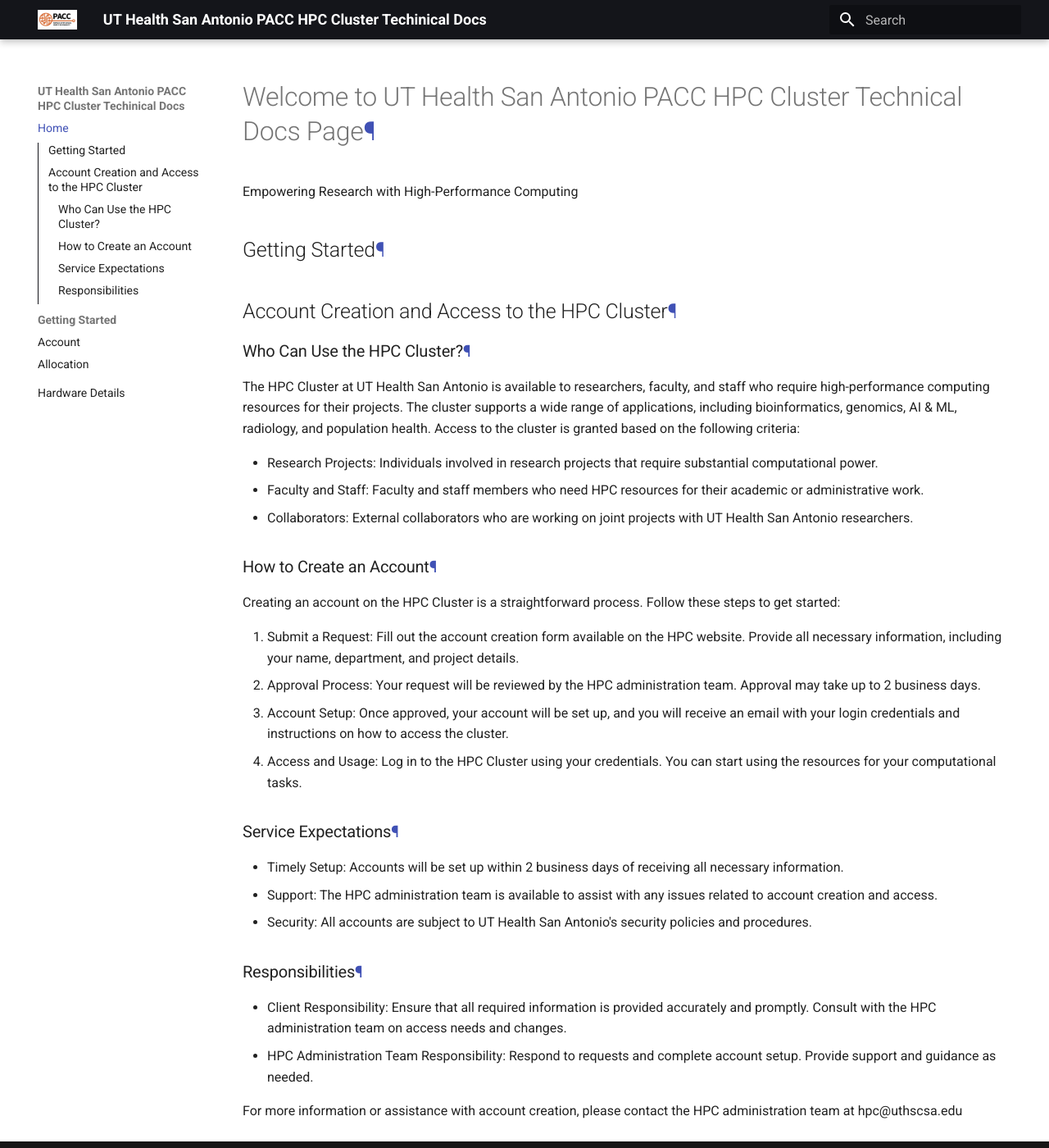
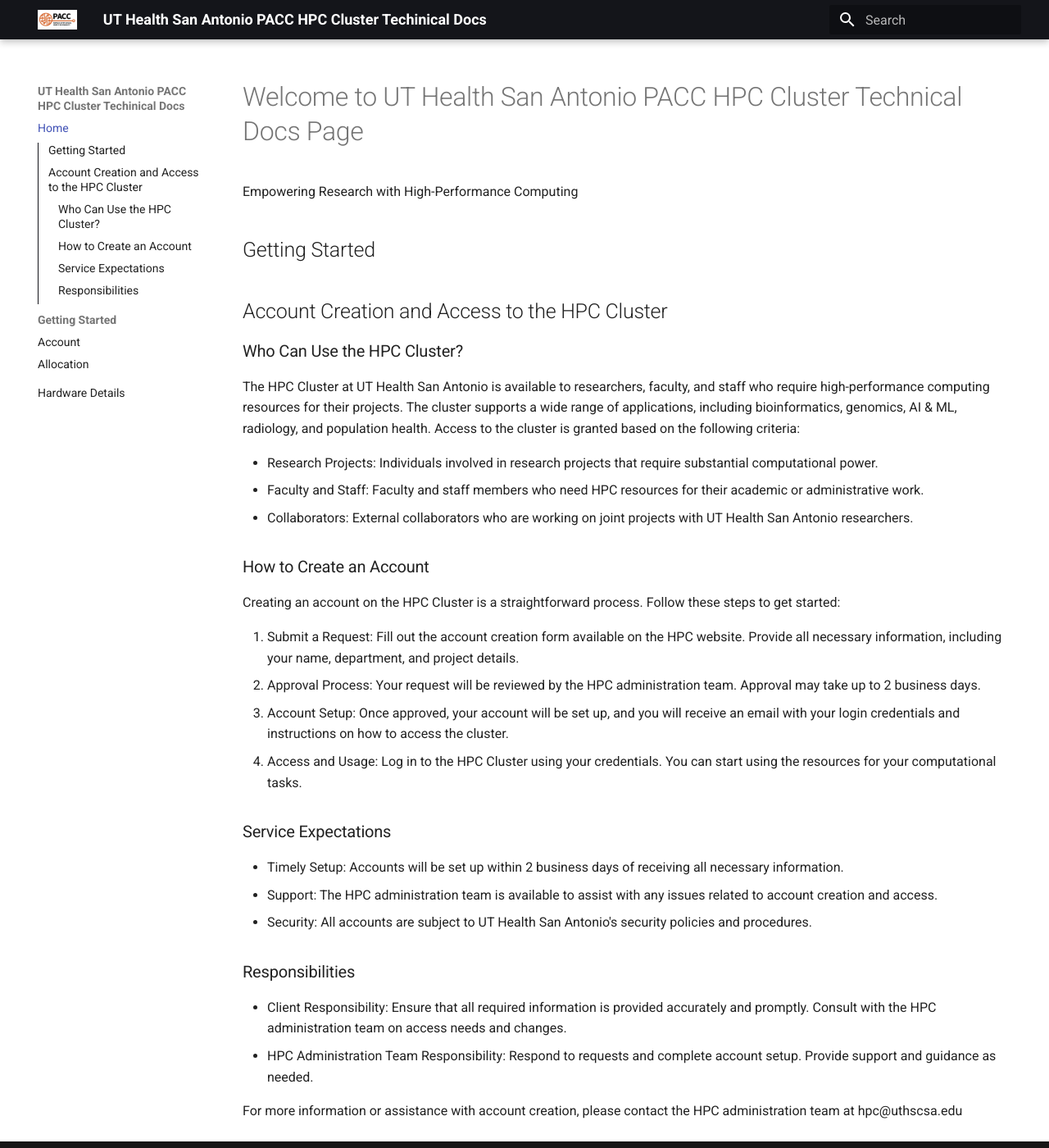
Before and after one commit to aprince-utcloud/Website, an MkDocs documentation site: the page built from docs/index.md, in a window 1280 px wide and 1400 px high. Shown: the whole window at 82% size. Built offline with MkDocs 1.6.1 and Material for MkDocs 9.7.7, drawn with Linux system fonts in a browser that asks for light colours.

Commit message:
updated markdown

```diff
--- a/mkdocs.yml
+++ b/mkdocs.yml
@@ -27,12 +27,6 @@ markdown_extensions:
   - attr_list
   - md_in_html
   - pymdownx.blocks.caption
-  - toc:
-      title: On This Page
-      permalink: true
-      permalink_class: toc-permalink
-      permalink_symbol: ¶
-      toc_depth: 3
   - tables
 
 plugins:
```
